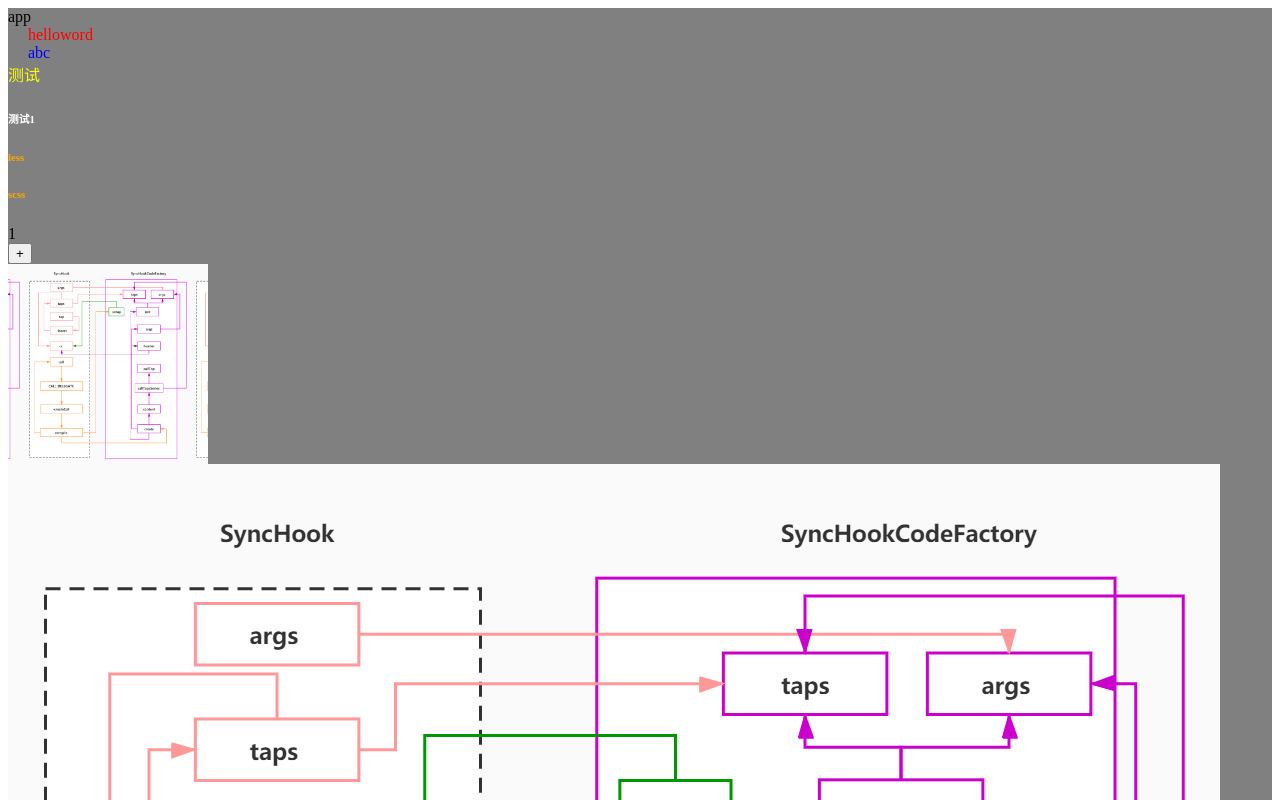
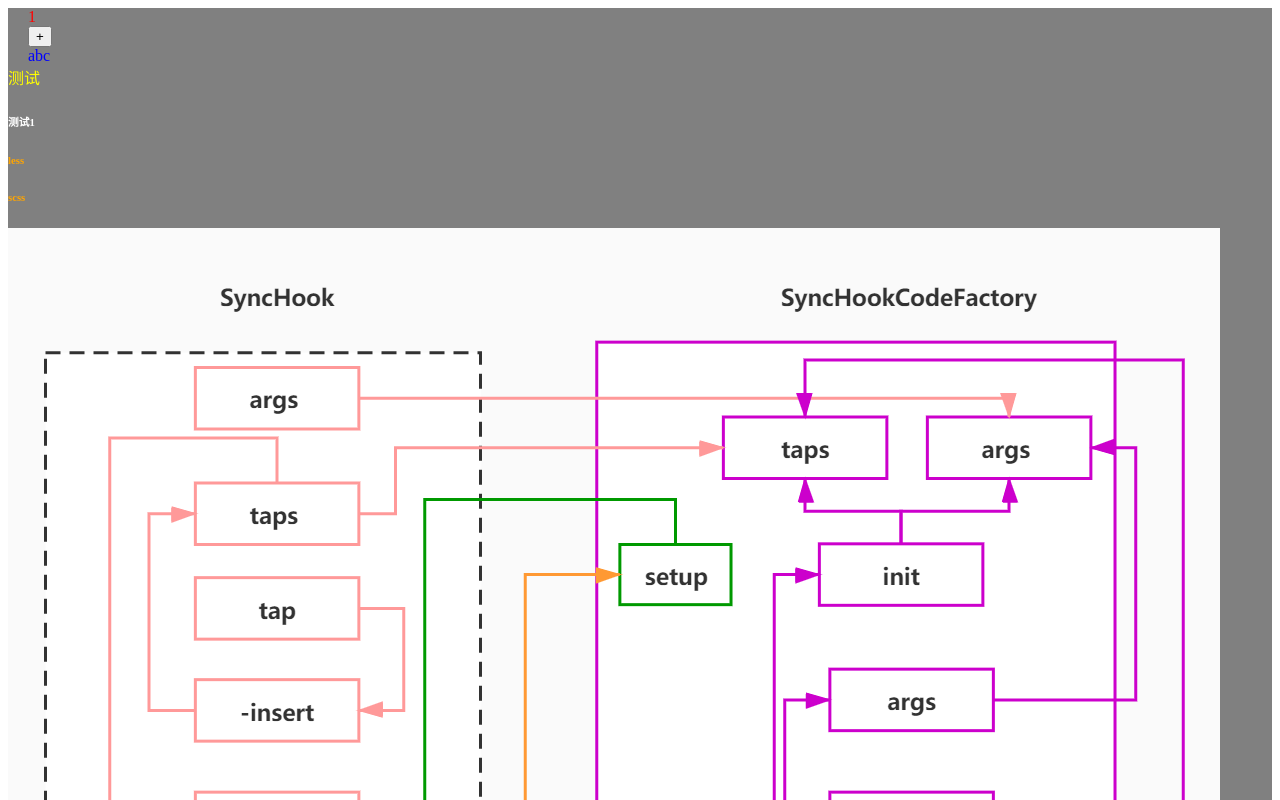
Before and after one commit to wumo1016/vite_pritice, a Vue app in the folder usage/: page / in a window 1280 px wide. Shown: the top 800 px of the page. Built offline with nearby package versions, Linux system fonts and the light colour scheme.

Commit message:
chore(vite)

```diff
--- a/usage/package.json
+++ b/usage/package.json
@@ -10,11 +10,15 @@
   "author": "",
   "license": "ISC",
   "devDependencies": {
+    "@babel/core": "^7.15.0",
+    "@babel/preset-env": "^7.15.0",
+    "@babel/preset-typescript": "^7.15.0",
     "@vitejs/plugin-vue": "^1.4.0",
     "@vue/compiler-sfc": "^3.2.4",
     "autoprefixer": "^10.3.2",
     "less": "^4.1.1",
     "sass": "^1.38.0",
+    "typescript": "^4.3.5",
     "vite": "^2.5.0"
   },
   "dependencies": {
--- a/usage/src/app.vue
+++ b/usage/src/app.vue
@@ -1,27 +1,10 @@
 <template>
-  <div>app</div>
   <Helloword msg="abc" />
-  <div>{{ state.count }}</div>
-  <div><button @click="handleClick">+</button></div>
-  <div class="img_box"></div>
-  <!-- <img src="./assets/hook.jpg" alt=""> -->
-  <img :src="img" alt="" />
 </template>
 
 <script setup>
-import { reactive } from 'vue'
 import Helloword from './components/helloWord.vue'
-import hook from './assets/hook.jpg'
 
-let state = reactive({
-  count: 1
-})
-
-const handleClick = () => {
-  state.count++
-}
-
-const img = hook
 </script>
 
 <style scoped>
--- a/usage/src/components/helloWord.vue
+++ b/usage/src/components/helloWord.vue
@@ -1,17 +1,33 @@
 <template>
-  <div>helloword</div>
+  <div>{{ state.count }}</div>
+  <div><button @click="handleClick">+</button></div>
   <div :class="$style.link">{{ msg }}</div>
   <span>测试</span>
   <h6 :class="style.test">测试1</h6>
   <h6 class="less">less</h6>
   <h6 class="scss">scss</h6>
+  <div class="img_box"></div>
+  <!-- <img src="./assets/hook.jpg" alt=""> -->
+  <img :src="img" alt="" />
 </template>
 
 <script setup>
-import { defineProps } from 'vue'
+import { reactive } from 'vue'
+import style from '@/components/hello.module.css' // 外部如果想引入module文件 文件名必须带 module
 import './hello.css'
-import style from '@/components/hello.module.css' // 外部如果想引入module文件 文件名必须带 module
+import hook from '@/assets/hook.jpg'
 
+let state = reactive({
+  count: 1
+})
+
+const handleClick = () => {
+  state.count++
+}
+
+const img = hook
+
+// defineProps 不需要导入
 defineProps({
   msg: String
 })
```
Also changed, not shown: usage/src/components/test.vue (added, +9 -0 lines), usage/tsconfig.json (added, +14 -0 lines), usage/.babelrc (added), 1 other file (tests, documents, lock files or other folders).
